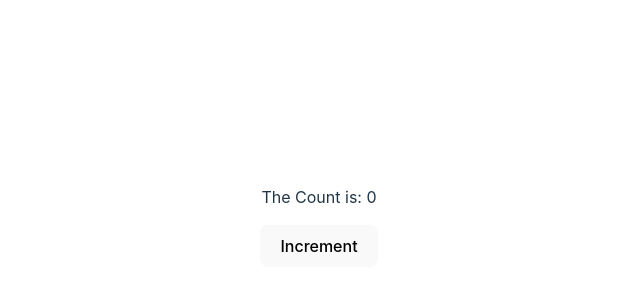
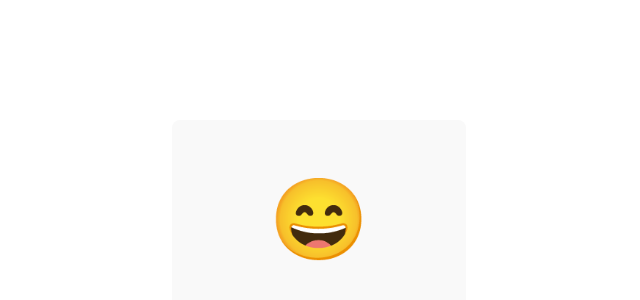
Before and after one commit to Jesus6366/reactMetaCourse, a React (Vite) app in the folder first-react-app/: page / in a window 1280 px wide. Shown: the part 182-482 px from the top of the page, without its empty margins (321-961 px from the left). Built offline with nearby package versions, Linux system fonts and the light colour scheme.

Commit message:
creating a toggler component

```diff
--- a/first-react-app/src/App.jsx
+++ b/first-react-app/src/App.jsx
@@ -15,6 +15,8 @@ import Clicker from "./Clicker";
 
 import Counter from "./Counter";
 
+import Toggler from "./Toggler";
+
 const properties = [
   { id: 129031, name: "Desert Yurt", rating: 4.9, price: 150 },
   { id: 129331, name: "Lone Mountain Cabin", rating: 4.8, price: 250 },
@@ -27,7 +29,8 @@ const properties = [
 function App() {
   return (
     <>
-      {<Counter />}
+      <Toggler />
+      {/* {<Counter />} */}
       {/* <Clicker message="Please Stop Clicking Me!" buttonText="Do not click" /> */}
       {/* <PropertyList properties={properties} /> */}
     </>
--- a/first-react-app/src/Counter.jsx
+++ b/first-react-app/src/Counter.jsx
@@ -5,7 +5,7 @@ const Counter = () => {
   console.log(count);
 
   const handleNumber = () => {
-    setCount(count + 1);
+    setCount((count) => count + 1);
   };
 
   return (
--- /dev/null
+++ b/first-react-app/src/Toggler.css
@@ -0,0 +1,3 @@
+.toggler {
+  font-size: 5rem;
+}
--- /dev/null
+++ b/first-react-app/src/Toggler.jsx
@@ -0,0 +1,16 @@
+import React, { useState } from "react";
+import "./Toggler.css";
+
+const Toggler = () => {
+  const [isHappy, setIsHappy] = useState(true);
+
+  const toggleIsHappy = () => setIsHappy(!isHappy);
+
+  return (
+    <button onClick={toggleIsHappy} className="toggler">
+      {isHappy ? "😄" : "🙁"}
+    </button>
+  );
+};
+
+export default Toggler;
```
